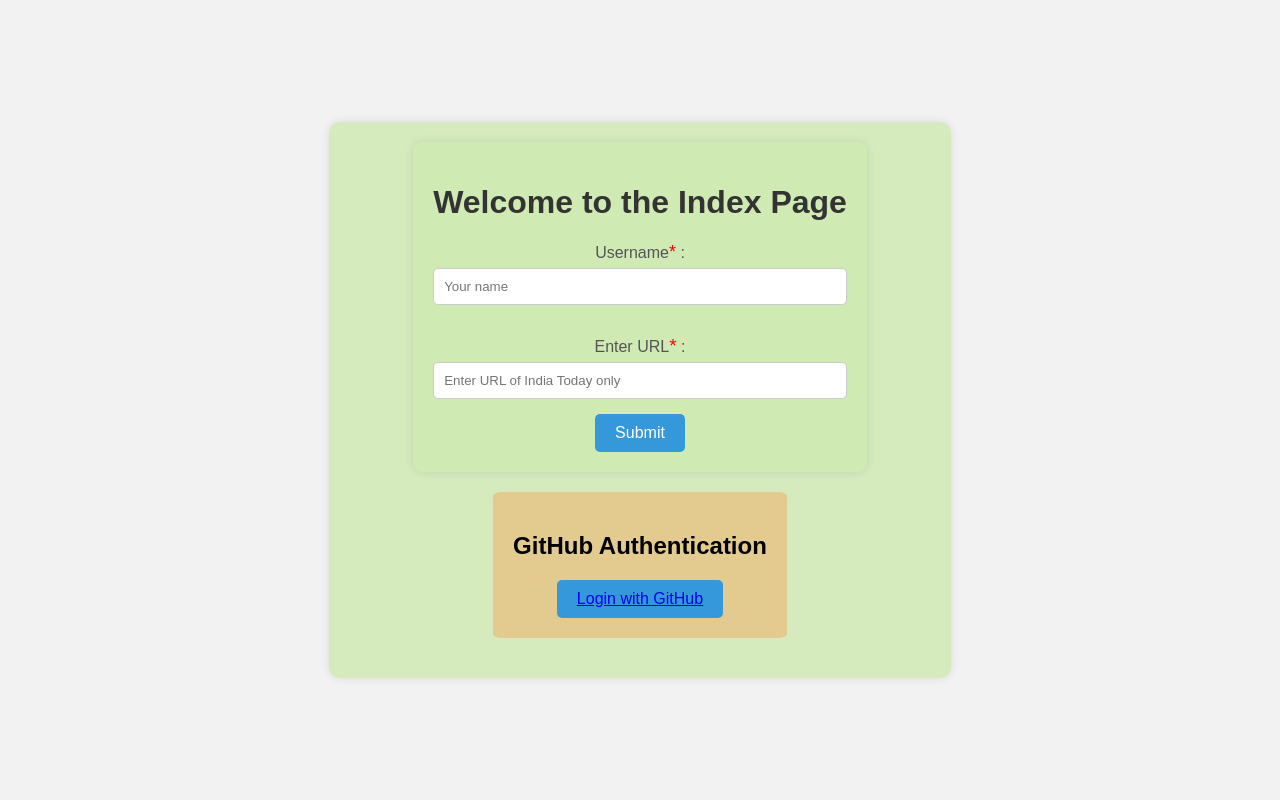
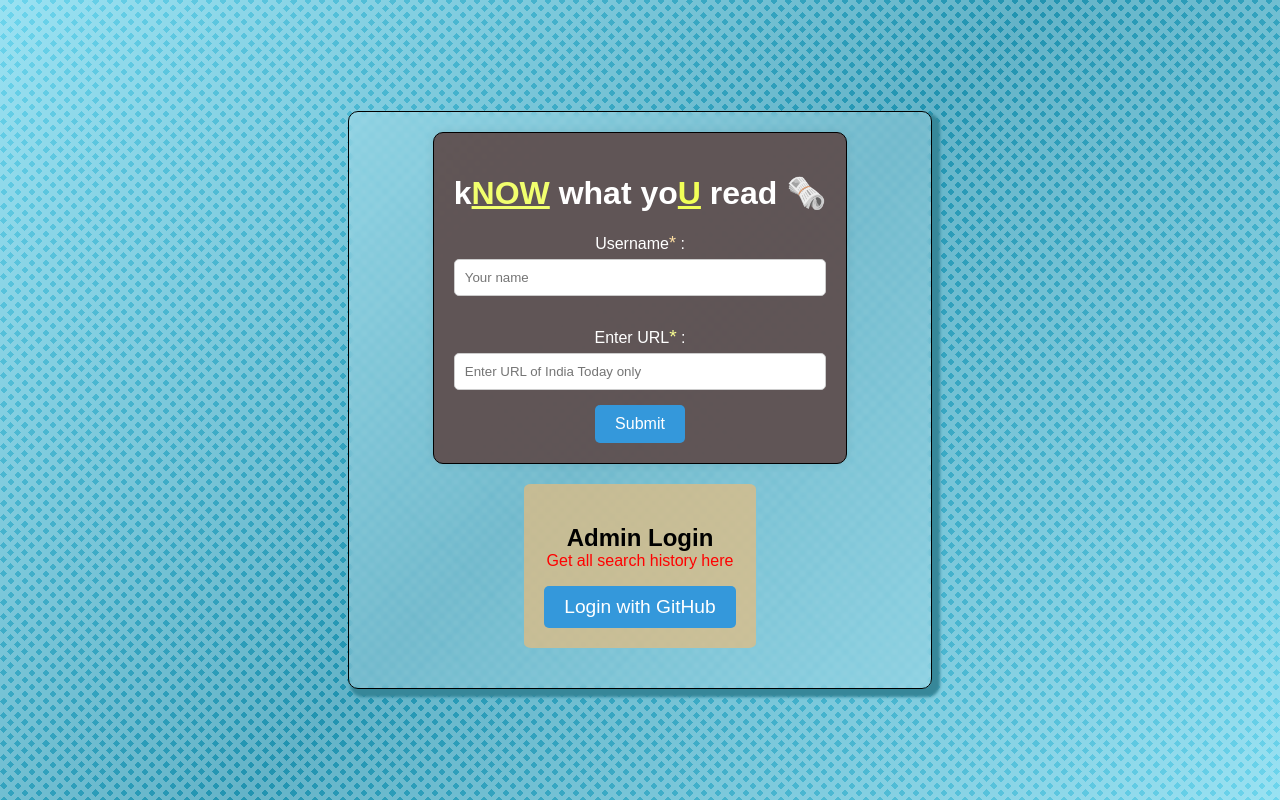
Before and after one commit to harzrawat/News-Analysis, a Flask app: page / in a window 1280 px wide. Run offline with Flask 3, Linux system fonts and the light colour scheme; some libraries are stand-ins or nearby versions.

Commit message:
Add files via upload

```diff
--- a/templates/index.html
+++ b/templates/index.html
@@ -14,16 +14,72 @@
       justify-content: center;
       align-items: center;
       height: 100vh;
+      background: linear-gradient(135deg, #6dd5ed, #2193b0, #6dd5ed);
     }
+
+    body::before {
+      /* Lines pattern */
+      content: "";
+      position: absolute;
+      top: 0;
+      left: 0;
+      width: 100%;
+      height: 100%;
+      background-image:
+      repeating-linear-gradient(
+              45deg,
+              transparent,
+              transparent 5px,
+              #fff 5px,
+              #fff 10px
+          ),
+          repeating-linear-gradient(
+              -45deg,
+              transparent,
+              transparent 5px,
+              #fff 5px,
+              #fff 10px
+          );
+            opacity: 0.3; /* Adjust opacity as needed */
+        }
+
+    body::after {
+      /* Dots pattern */
+      content: "";
+      position: absolute;
+      top: 0;
+      left: 0;
+      width: 100%;
+      height: 100%;
+      background-image: radial-gradient(#fff 5%, transparent 5%);
+      background-size: 10px 10px;
+      opacity: 0.1; /* Adjust opacity as needed */
+  }
 
     .container {
       text-align: center;
-      background-color: #ceeab1c9;
+      background: rgba(255,255,255,0.2);
+      border: 1px solid black;
       border-radius: 10px;
       padding: 20px;
       box-shadow: 0 0 10px rgba(0, 0, 0, 0.1);
       margin-left: 5vw;
       margin-right: 5vw;
+      z-index: 2;
+      backdrop-filter: blur(3px);
+      box-shadow: 5px 5px 3px 3px rgb(55, 135, 153) ;
+    }
+    .form-container {
+      text-align: center;
+      background: rgba(95, 79, 79, 0.946);
+      border: 1px solid black;
+      border-radius: 10px;
+      padding: 20px;
+      box-shadow: 0 0 10px rgba(0, 0, 0, 0.1);
+      margin-left: 5vw;
+      margin-right: 5vw;
+      z-index: 3;
+
     }
 
     h1 {
@@ -34,6 +90,7 @@
       display: block;
       margin: 15px 0 5px;
       color: #555;
+      color: white;
     }
 
     input {
@@ -70,17 +127,17 @@
     }
 
     button:hover {
-      background-color: #2980b9;
+      background-color: #e2281b;
     }
   </style>
 </head>
 <body>
   <div class="container">
-    <form class="container" action="/submit" method="post">
-      <h1>Welcome to the Index Page</h1>
-      <label for="Username">Username<span style="color: red; font-size: large;">*</span> :</label>
-      <input type="text" id="adminUsername" placeholder="Your name" name="username" required>
-      <label for="url">Enter URL<span style="color: red; font-size: larger;">*</span> :</label>
+    <form class="form-container" action="/submit" method="post">
+      <h1 style="color: white;">k<span style="color: rgb(241, 255, 110); text-decoration: underline;">NOW</span> what yo<span style="color: rgb(241, 255, 87); text-decoration:underline;">U</span> read 🗞️</h1>
+      <label for="Username">Username<span style="color: rgb(255, 223, 163); font-size: large;">*</span> :</label>
+      <input type="text" id="adminUsername" placeholder="Your name" required>
+      <label for="url">Enter URL<span style="color: rgb(249, 255, 145); font-size: larger;">*</span> :</label>
       <input type="text" id="url" placeholder="Enter URL of India Today only" name="url" required>
       <button type="submit">Submit</button>
 
@@ -88,19 +145,15 @@
     </form>
     <form action="/github">
       <div class="login-section">
-        <!-- <div id="admin">
-          <h2>Admin Login</h2>
-          <label for="adminUsername">Username:</label>
-          <input type="text" id="adminUsername" placeholder="Admin Username">
-          <label for="adminPassword">Password:</label>
-          <input type="password" id="adminPassword" placeholder="Admin Password">
-          <button onclick="adminLogin()">Login as Admin</button>
-        </div> -->
 
         <div id="user">
-          <h2>GitHub Authentication</h2>
+          <div style="display: flex; flex-direction: column;">
+            <h2 style="margin-bottom: 0;">Admin Login</h2>
+            <p style="margin-top: 0;color: rgb(255, 2, 2);">Get all search history here</p>
+          </div>
 
-          <button type="submit"><a href="{{url_for('github_login')}}">Login with GitHub</a> </button>
+
+          <button type="submit"><a href="{{url_for('github_login')}}" style="color: white; font-weight: 400; font-size: 1.2em; text-decoration: none;">Login with GitHub</a> </button>
         </div>
       </div>
     </form>
```
